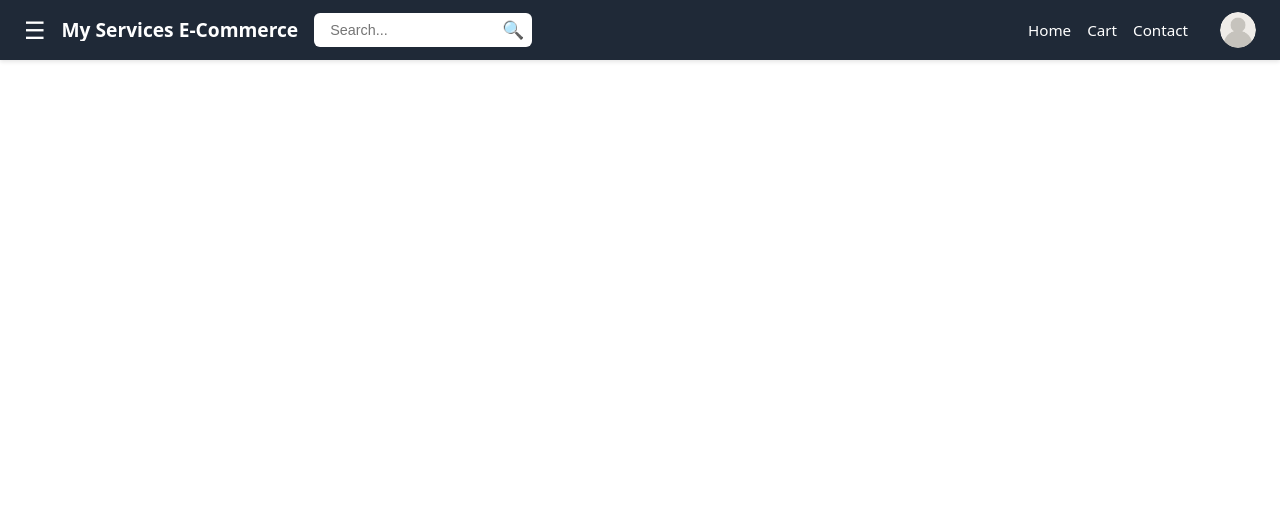
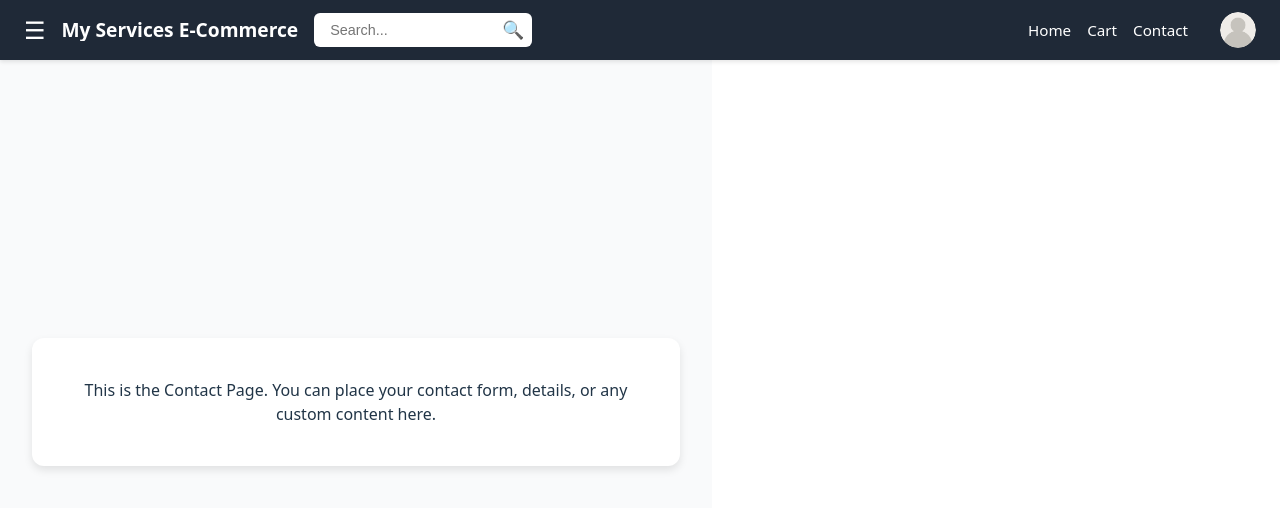
Before and after one commit to Satyakammaurya123/my_services, a React (Vite) app: page /contact in a window 1280 px wide. Shown: the top 508 px of the page. Built offline with nearby package versions, Linux system fonts and the light colour scheme.

Commit message:
added basic contact page

```diff
--- /dev/null
+++ b/src/pages/Contact.css
@@ -0,0 +1,18 @@
+.contact-container {
+  display: flex;
+  justify-content: center;
+  align-items: center;
+  min-height: calc(100vh - 60px); /* Adjust for navbar height */
+  background-color: #f9fafb;
+  padding: 2rem;
+}
+
+.contact-box {
+  background-color: white;
+  padding: 1.5rem;
+  border-radius: 12px;
+  box-shadow: 0 4px 8px rgba(0, 0, 0, 0.1);
+  max-width: 600px;
+  text-align: center;
+  font-size: 1rem;
+}
--- /dev/null
+++ b/src/pages/Contact.jsx
@@ -0,0 +1,17 @@
+import React from "react";
+import "./Contact.css";
+
+const Contact = () => {
+  return (
+    <div className="contact-container">
+      <div className="contact-box">
+        <p>
+          This is the Contact Page. You can place your contact form, details, or
+          any custom content here.
+        </p>
+      </div>
+    </div>
+  );
+};
+
+export default Contact;
--- a/src/routes/AppRoutes.jsx
+++ b/src/routes/AppRoutes.jsx
@@ -3,6 +3,7 @@ import Home from '../pages/Home';
 import Option1 from '../pages/Option1';
 import Option2 from '../pages/Option2';
 import Option3 from '../pages/Option3';
+import Contact from '../pages/Contact'; // ✅ Added Contact
 
 // Add Option4, Option5
 
@@ -13,6 +14,7 @@ export default function AppRoutes() {
       <Route path="/option1" element={<Option1 />} />
       <Route path="/option2" element={<Option2 />} />
       <Route path="/option3" element={<Option3 />} />
+      <Route path="/contact" element={<Contact />} /> {/* ✅ Added Contact route */}
 
       {/* Add the rest similarly */}
     </Routes>
```
